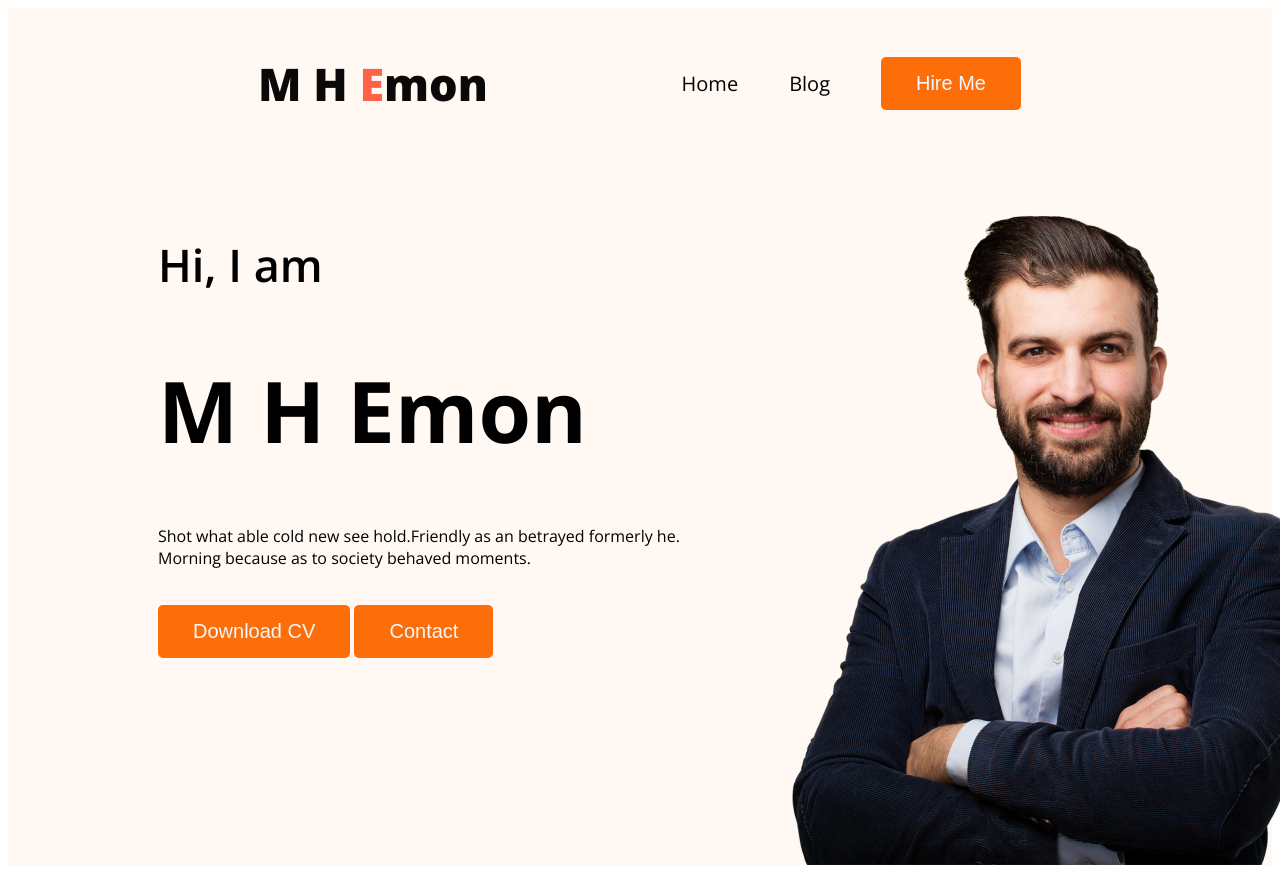
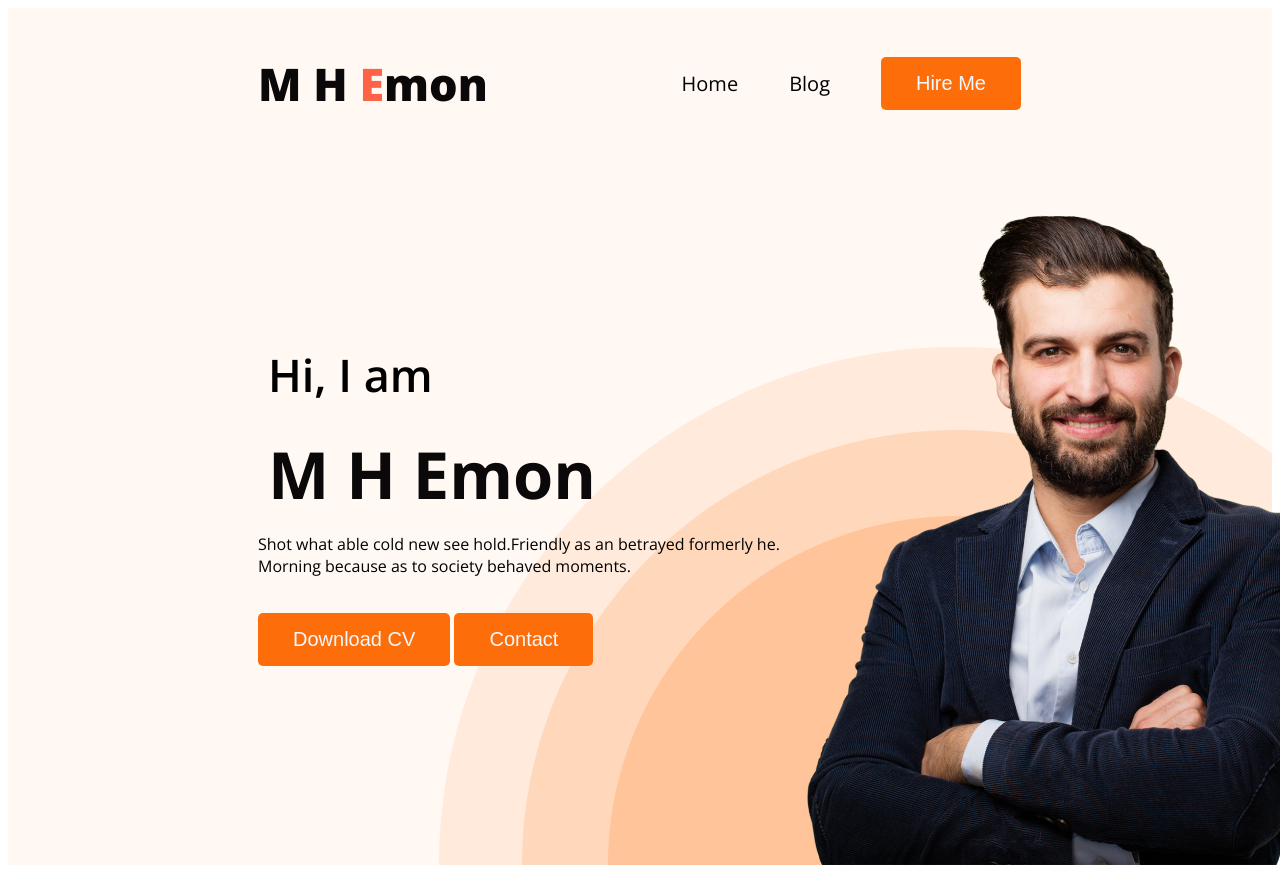
Before and after one commit to mhemonbzs/portfolio-resources, a plain HTML site: page index.html in a window 1280 px wide. Shown: the top 873 px of the page. Drawn offline with nearby package versions, Linux system fonts and the light colour scheme.

Commit message:
Banner done

```diff
--- a/index.html
+++ b/index.html
@@ -36,10 +36,10 @@
     </nav>
 
     <div class="banner">
-        <div>
+        <div class="bp">
 
-            <h3 class="greetimg">Hi, I  am</h3>
-            <h1 class="name">M H Emon</h1>
+            <h3 class="greeting">Hi, I  am</h3>
+            <h1 class="nam">M H Emon</h1>
             <p class="details">Shot what able cold new see hold.Friendly as an betrayed formerly he. Morning because as to society behaved moments.</p>
                 <button class="btn-p">Download CV</button>
                 <button class="btn-p">Contact</button>
@@ -50,10 +50,15 @@
     </div>
 
 </header>
+<!-- /* header done */ -->
+
+
+<main>
 
 
 
-<main>
+
+
 
 </main>
 
--- a/style.css
+++ b/style.css
@@ -72,6 +72,11 @@ span{
 .banner{
     padding: 30px 30px 0px 150px;
     display: flex;
+    background-image: url(images/header_bg.png);
+    background-repeat: no-repeat;
+    background-position: bottom right;
+    justify-content: space-between;
+
 
 }
 
@@ -83,23 +88,41 @@ height: 676px;
 
 }
 
-.greetimg{
+.greeting{
     color:  #474747);
 
 font-size: 45px;
 
 font-weight: 600;
 
+margin-bottom: 5px;
+padding: 10px;
+
+
 }
-.name{
-    color:  #181818);
-font-size: 85px;
+.nam{
+    color:  #0a0808;
+font-size: 65px;
 font-weight: 700;
+margin-bottom: 0;
+margin-top: 0;
+padding: 10px;
+
+
 }
 .details{
-
+    margin-top: 5px;
 width: 585px;
 
 
 padding-bottom: 20px;
 }
+
+
+.bp{
+padding-top: 100px;
+max-width: 500px;
+padding-left: 100px;
+
+}
+/* header done */
```
